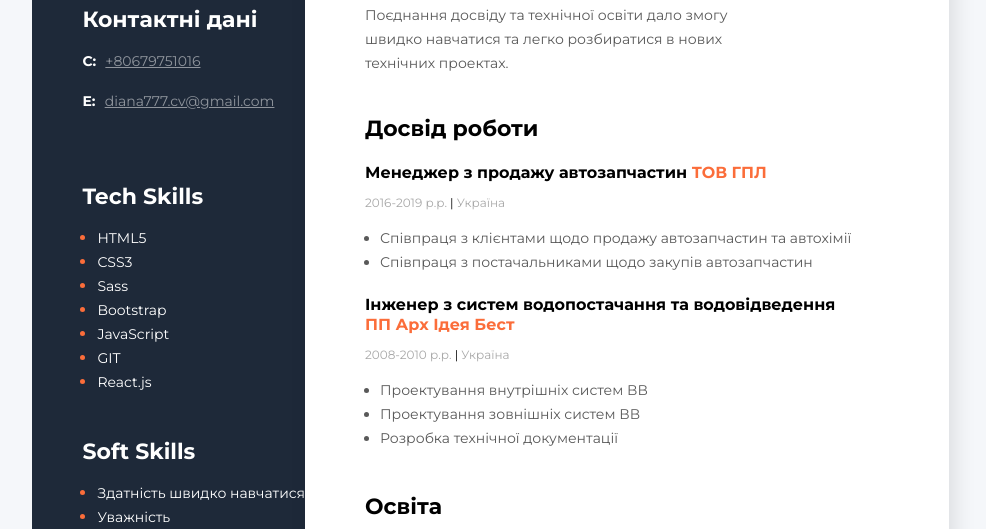
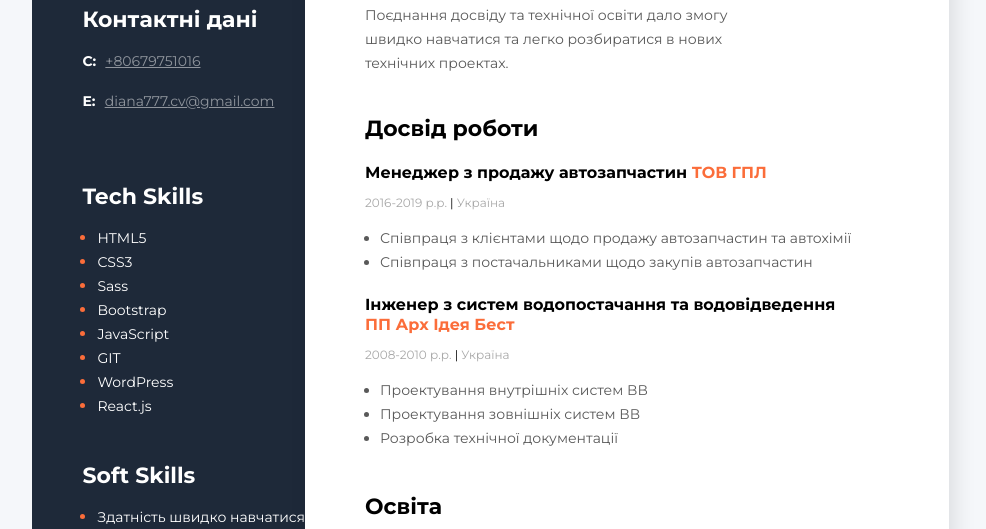
Before and after one commit to diana-semenets/resume1, a plain HTML site: page index.html in a window 1280 px wide. Shown: the part 204-733 px from the top of the page, without its empty margins (291-1277 px from the left). Drawn offline with Linux system fonts and the light colour scheme.

Commit message:
Update index.html

```diff
--- a/index.html
+++ b/index.html
@@ -140,7 +140,7 @@
 				<li class="tech-skills-item"> <span  class="tech-skills-text">Bootstrap</span></li>
 				<li class="tech-skills-item"> <span  class="tech-skills-text">JavaScript</span></li>
 				<li class="tech-skills-item"> <span  class="tech-skills-text">GIT</span> </li>
-				<!--<li class="tech-skills-item"> <span  class="tech-skills-text">WebPack </span></li>-->
+				<li class="tech-skills-item"> <span  class="tech-skills-text">WordPress</span></li>
 				<li class="tech-skills-item"> <span  class="tech-skills-text">React.js</span></li>
 				<!--<li class="tech-skills-item"> <span  class="tech-skills-text">Node.js</span></li>-->
 
```
